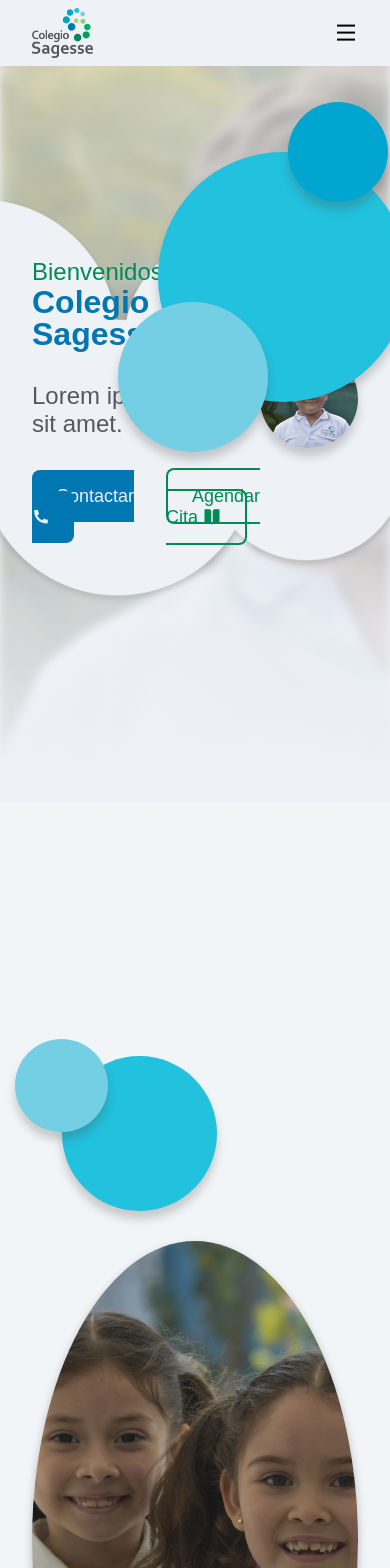
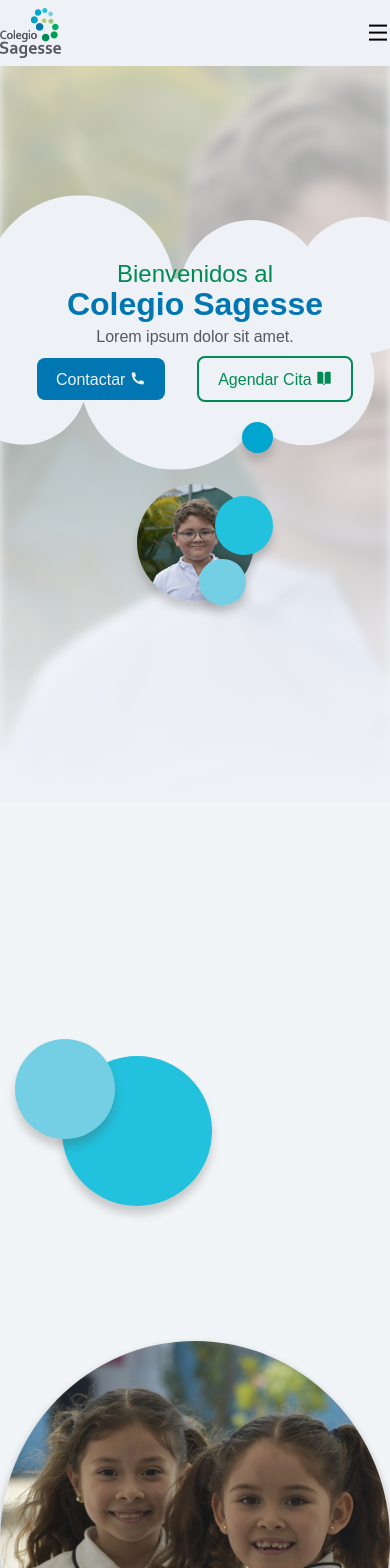
Before and after one commit to JohnSatur/sagesse-web, an Angular app: page / in a window 390 px wide. Shown: the top 1568 px of the page. Built offline with nearby package versions, Linux system fonts and the light colour scheme.

Commit message:
Levels responsive tablet

```diff
--- a/src/app/components/button/button.component.scss
+++ b/src/app/components/button/button.component.scss
@@ -26,3 +26,10 @@
     border: 2px solid var(--first-color1);
     color: var(--first-color1);
 }
+
+@media screen and (max-width: 1024px) {
+    .btn {
+        padding: .8rem 1.2rem;
+        font-size: 1rem;
+    }
+}
--- a/src/app/components/feature/feature.component.scss
+++ b/src/app/components/feature/feature.component.scss
@@ -32,6 +32,7 @@
 .feature__description {
     color: var(--text-color-light);
     font-size: 1.2rem;
+    display: inline-block;
 }
 
 .feature-left {
--- a/src/app/components/navbar/navbar.component.scss
+++ b/src/app/components/navbar/navbar.component.scss
@@ -71,6 +71,10 @@
 }
 
 @media screen and (max-width: 1280px) {
+    .nav__logo {
+        height: 50px;
+        width: auto;
+    }
 }
 
 @media screen and (max-width: 1024px) {
@@ -86,7 +90,7 @@
         flex-direction: column;
         justify-content: center;
         align-items: flex-start;
-        gap: 5rem;
+        gap: 2rem;
         padding-inline: 3rem;
         transition: .15s ease-in;
     }
@@ -144,10 +148,6 @@
 }
 
 @media screen and (max-width: 640px) {
-    .nav__logo {
-        height: 50px;
-        width: auto;
-    }
 
     .nav {
         height: 100%;
--- a/src/app/pages/home/home.component.html
+++ b/src/app/pages/home/home.component.html
@@ -5,7 +5,7 @@
 
         <div class="hero__container container">
             <div class="hero__copy">
-                <img src="img/cloud-bg.png" alt="" class="hero__cloud-bg">
+                <img src="img/cloud-bg.svg" alt="" class="hero__cloud-bg">
                 <div class="hero__title">
                     <h2>Bienvenidos al</h2>
                     <h1>Colegio Sagesse</h1>
@@ -69,7 +69,7 @@
             <div class="features__row">
                 <app-feature title="Ventaja competitiva 1" description="Lorem ipsum dolor sit amet" icon="ri-pencil-ruler-line" orientation="right"></app-feature>
 
-                <app-feature title="Ventaja competitiva 2" description="Lorem ipsum dolor sit amet consectetur, adipisicing elit. Autem nesciunt ducimus non mollitia facere illo ullam perspiciatis" icon="ri-pencil-ruler-2-line" orientation="left"></app-feature>
+                <app-feature title="Ventaja competitiva 2" description="Lorem ipsum dolor sit amet" icon="ri-pencil-ruler-2-line" orientation="left"></app-feature>
             </div>
 
             <div class="features__row">
@@ -83,14 +83,16 @@
     <!-- Levels -->
     <section class="levels section">
         <div class="levels__container">
-            <app-level-card title="Maternal" imgUrl="5" color="#B1CF78"></app-level-card>
+                <app-level-card title="Maternal" imgUrl="5" color="#B1CF78"></app-level-card>
             <app-level-card title="Preescolar" imgUrl="4" color="#96CC77"></app-level-card>
             <app-level-card title="Prefirst" imgUrl="2" color="#00AF65"></app-level-card>
 
-            <div class="levels__row">
+            <div class="levels__row-desktop">
                 <app-level-card title="Primaria" imgUrl="6" color="#009E54"></app-level-card>
                 <app-level-card title="Secundaria" imgUrl="7" color="#009E54"></app-level-card>
             </div>
+            <app-level-card class="levels__card-mobile" title="Primaria" imgUrl="6" color="#009E54"></app-level-card>
+            <app-level-card class="levels__card-mobile" title="Secundaria" imgUrl="7" color="#009E54"></app-level-card>
         </div>
     </section>
 
@@ -102,44 +104,44 @@
                 <p class="facilities__description">Lorem ipsum dolor sit amet consectetur adipisicing elit. Blanditiis quo nam amet pariatur placeat beatae animi laborum ut dolor esse?</p>
             </div>
             <swiper-container init="false">
-                <swiper-slide class="facilities__swiper">
+                <swiper-slide>
                     <div class="facilities__slide">
-                        <img src="img/facilities-test.jpg" alt="" class="facilities__img">
+                        <img src="img/collage4.jpg" alt="" class="facilities__img">
                         <div class="facilities__overlay"></div>
                         <h3 class="facilities__img-title">Áreas verdes</h3>
                     </div>
                 </swiper-slide>
                 <swiper-slide>
                     <div class="facilities__slide">
-                        <img src="img/facilities-test.jpg" alt="" class="facilities__img">
+                        <img src="img/collage5.jpg" alt="" class="facilities__img">
                         <div class="facilities__overlay"></div>
                         <h3 class="facilities__img-title">Área de juegos</h3>
                     </div>
                 </swiper-slide>
                 <swiper-slide>
                     <div class="facilities__slide">
-                        <img src="img/facilities-test.jpg" alt="" class="facilities__img">
+                        <img src="img/collage6.jpg" alt="" class="facilities__img">
                         <div class="facilities__overlay"></div>
                         <h3 class="facilities__img-title">Cancha de fútbol</h3>
                     </div>
                 </swiper-slide>
                 <swiper-slide>
                     <div class="facilities__slide">
-                        <img src="img/facilities-test.jpg" alt="" class="facilities__img">
+                        <img src="img/collage7.jpg" alt="" class="facilities__img">
                         <div class="facilities__overlay"></div>
                         <h3 class="facilities__img-title">Cancha de fútbol</h3>
                     </div>
                 </swiper-slide>
                 <swiper-slide>
                     <div class="facilities__slide">
-                        <img src="img/facilities-test.jpg" alt="" class="facilities__img">
+                        <img src="img/collage2.jpg" alt="" class="facilities__img">
                         <div class="facilities__overlay"></div>
                         <h3 class="facilities__img-title">Cancha de fútbol</h3>
                     </div>
                 </swiper-slide>
                 <swiper-slide>
                     <div class="facilities__slide">
-                        <img src="img/facilities-test.jpg" alt="" class="facilities__img">
+                        <img src="img/collage3.jpg" alt="" class="facilities__img">
                         <div class="facilities__overlay"></div>
                         <h3 class="facilities__img-title">Cancha de fútbol</h3>
                     </div>
--- a/src/app/pages/home/home.component.scss
+++ b/src/app/pages/home/home.component.scss
@@ -31,15 +31,23 @@
     flex-direction: column;
     gap: 2rem;
     position: relative;
+    overflow: visible;
+
+    h3 {
+        color: var(--text-color-light);
+        font-weight: 400;
+        font-size: 1.5rem;
+    }
+}
 
 .hero__cloud-bg {
     position: absolute;
     top: 50%;
     left: 50%;
-        transform: translate(-50%, -50%);
+    transform: translate(-50%, -50%) scale(125%);
     z-index: -1;
-        max-width: none;
-        max-height: none;
+    width: 1200px;
+    height: auto;
 }
 
 .hero__title {
@@ -58,13 +66,6 @@
         font-size: 1.5rem;
         color: var(--second-color1);
         font-weight: 500;
-        }
-    }
-
-    h3 {
-        color: var(--text-color-light);
-        font-weight: 400;
-        font-size: 1.5rem;
     }
 }
 
@@ -115,12 +116,6 @@
         right: 90px;
         border-radius: 50%;
         box-shadow: 0px 8px 8px 0px rgba(73, 73, 73, 0.25);
-    }
-}
-
-@media screen and (max-width: 1600px) {
-    .hero__cloud-bg {
-        width: 700px;
     }
 }
 
@@ -290,7 +285,6 @@
 }
 
 // Levels
-
 .levels {
     position: relative;
 }
@@ -302,17 +296,16 @@
     grid-template-columns: 1fr 1fr 1fr;
 }
 
-.levels__row {
-    grid-column: 1 / span 3;
-    display: flex;
-    justify-content: center;
-}
-
-.levels__row {
+.levels__row-desktop {
     grid-column: 1 / span 3;
     display: flex;
     justify-content: center;
     gap: 1rem;
+
+}
+
+.levels__card-mobile {
+    display: none;
 }
 
 // Facilities
@@ -321,12 +314,9 @@
 }
 
 .facilities__container {
-    // display: grid;
-    // gap: 2rem;
-}
-
-.facilities__swiper {
-    // background-color: red;
+    display: flex;
+    flex-direction: column;
+    gap: 2rem;
 }
 
 .facilities__slide {
@@ -353,6 +343,7 @@
     color: var(--first-color1);
     font-size: var(--title-font-size);
     line-height: 100%;
+    text-align: center;
 }
 
 .facilities__img {
@@ -553,7 +544,6 @@
 }
 
 // Map
-
 .map {
     position: relative;
     min-height: 90vh;
@@ -569,3 +559,126 @@
     width: 100%;
     height: 100%;
 }
+
+@media screen and (max-width: 1280px) {
+    // Hero
+    .hero__img {
+        img {
+            width: 400px;
+        }
+
+        .circle1 {
+            width: 175px;
+            height: 175px;
+        }
+
+        .circle2 {
+            width: 100px;
+            height: 100px;
+            bottom: 190px;
+        }
+
+        .circle3 {
+            width: 125px;
+            height: 125px;
+            right: 50px;
+        }
+    }
+
+    // Intro
+    .intro__img {
+        width: 400px;
+        height: 400px;
+    }
+
+    .circle4 {
+        width: 250px;
+        height: 250px;
+    }
+
+    .circle5 {
+        width: 200px;
+        height: 200px;
+        bottom: 100px;
+    }
+
+    .circle6 {
+        width: 150px;
+        height: 150px;
+    }
+
+    .circle7 {
+        width: 100px;
+        height: 100px;
+    }
+
+    // Levels
+    .levels__container {
+        grid-template-columns: 1fr 1fr;
+    }
+
+    .levels__row-desktop {
+        display: none;
+    }
+
+    .levels__card-mobile {
+        display: inline-block;
+    }
+
+    .levels__container > app-level-card:nth-child(6) {
+        grid-column: 1 / span 2;
+    }
+}
+
+@media screen and (max-width: 1024px) {
+    .hero__container {
+        flex-direction: column;
+        justify-content: center;
+        gap: 5rem;
+    }
+
+    .hero__copy {
+        margin-top: 4rem;
+        gap: .5rem;
+        align-items: center;
+
+        h3 {
+            font-size: 1rem;
+        }
+    }
+
+    .hero__title {
+        align-items: center;
+    }
+
+    .hero__cloud-bg {
+        transform: translate(-50%, -50%) scale(150%);
+    }
+
+    .hero__img {
+        img {
+            width: 30vw;
+        }
+
+        .circle1 {
+            width: 15vw;
+            height: 15vw;
+            bottom: 6vh;
+            right: -5vw;
+        }
+
+        .circle2 {
+            width: 8vw;
+            height: 8vw;
+            bottom: 18vh;
+            right: -5vw;
+        }
+
+        .circle3 {
+            width: 12vw;
+            height: 12vw;
+            bottom: 0;
+            right: 2vw;
+        }
+    }
+}
--- a/src/app/pages/home/home.component.ts
+++ b/src/app/pages/home/home.component.ts
@@ -24,8 +24,19 @@ export class HomeComponent {
     const swiperElementConstructor = document.querySelector('swiper-container');
 
     const swiperOptions: SwiperOptions = {
-      slidesPerView: 3,
-      spaceBetween: 24
+      slidesPerView: 1,
+      spaceBetween: 8,
+
+      breakpoints: {
+        1024: {
+          slidesPerView: 2,
+          spaceBetween: 16
+        },
+        1536: {
+          slidesPerView: 3,
+          spaceBetween: 24
+        }
+      }
     };
 
     Object.assign(swiperElementConstructor!, swiperOptions);
--- a/src/styles.scss
+++ b/src/styles.scss
@@ -107,10 +107,16 @@ input:focus, textarea:focus {
     .container {
         max-width: 1024px;
     }
+
+    p {
+        font-size: 1.2rem;
+    }
 }
 
 @media screen and (max-width: 1024px) {
     :root {
+        --header-height: 3rem;
+
         --biggest-font-size: 2rem;
         --title-font-size: 1.5rem;
         --big-font-size: 1.2rem;
@@ -129,13 +135,5 @@ input:focus, textarea:focus {
 @media screen and (max-width: 768px) {
     .container {
         max-width: 640px;
-        margin-inline: 2rem;
     }
 }
-
-// @media screen and (max-width: 640px) {
-//     .container {
-//         width: 100%;
-//         margin-inline: 2rem;
-//     }
-// }
```
Also changed, not shown: public/img/cloud-bg.svg (added), src/app/components/feature/feature.component.html (line endings or trailing spaces). Lines whose indentation alone changed are shown as unchanged.
